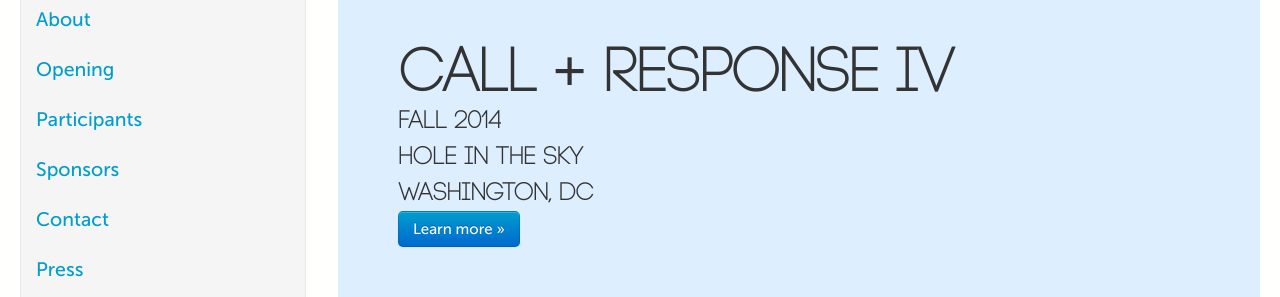
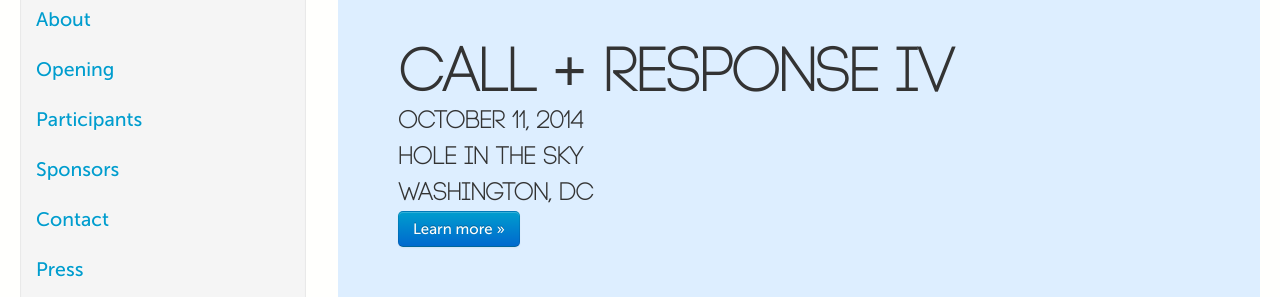
Before and after one commit to callandresponsedc/callandresponsedc, a Jekyll site: the page built from index.html, in a window 1280 px wide. Shown: the part 139-436 px from the top of the page. Built offline with Jekyll 4.4.1, drawn with Linux system fonts in a browser that asks for light colours; Markdown is read by kramdown in place of the engine named in the settings; comment, search, counter and statistics services are not loaded.

Commit message:
Update index.html

```diff
--- a/index.html
+++ b/index.html
@@ -6,7 +6,7 @@ title: Home
 <h1>
   Call + Response IV
 </h1>
-<h2>Fall 2014
+<h2>October 11, 2014
 </h2>
 <h2>Hole in the Sky
   <br />
```
